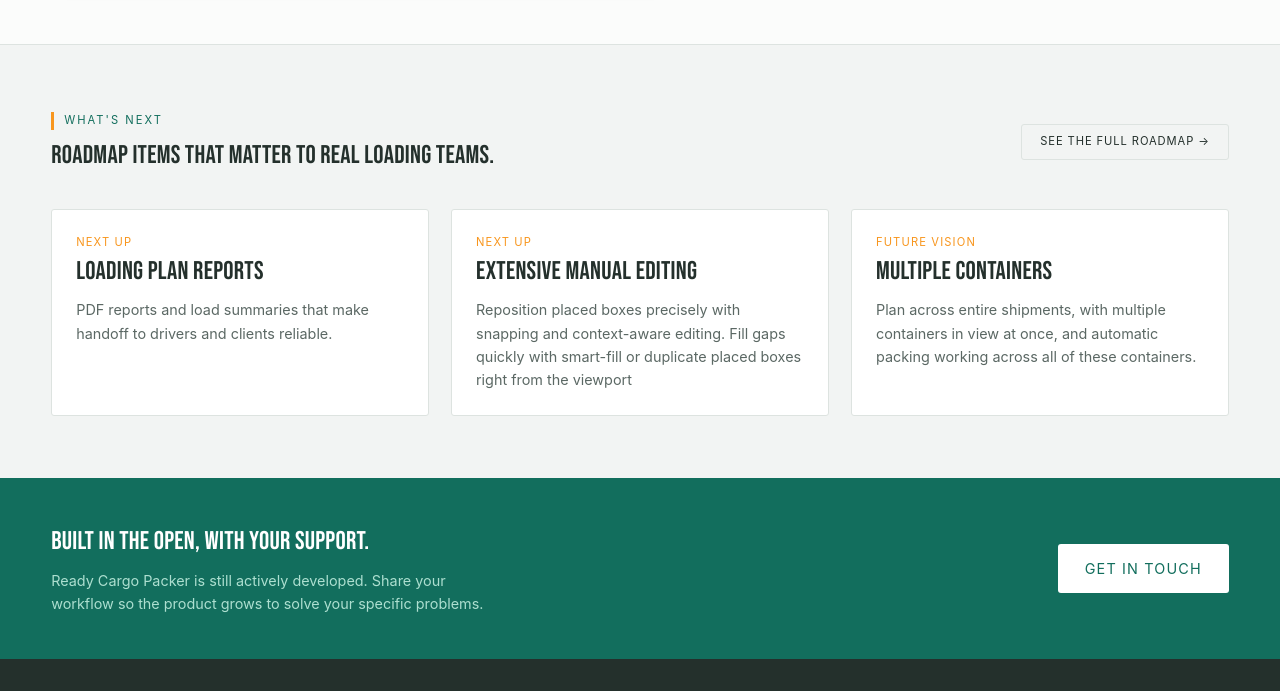
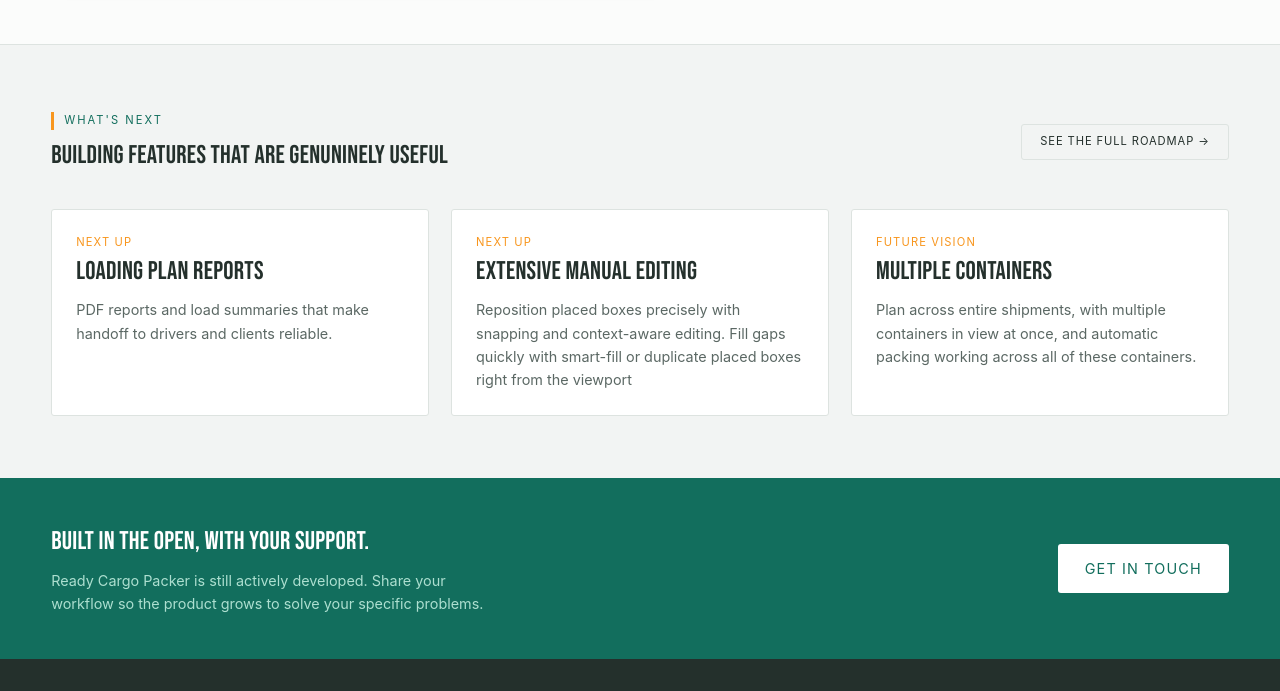
Before and after one commit to Aimeric-Clement/cargo_packing_website, a plain HTML site: page index.html in a window 1280 px wide. Shown: the part 2540-3231 px from the top of the page. Drawn offline with Linux system fonts and the light colour scheme.

Commit message:
small edit

```diff
--- a/index.html
+++ b/index.html
@@ -149,7 +149,7 @@
         <div class="section-head">
           <div>
             <span class="eyebrow">What's next</span>
-            <h2>Roadmap items that matter to real loading teams.</h2>
+            <h2>Building features that are genuninely useful</h2>
           </div>
           <a class="btn btn-ghost btn-small" href="roadmap.html">See the full roadmap →</a>
         </div>
```
